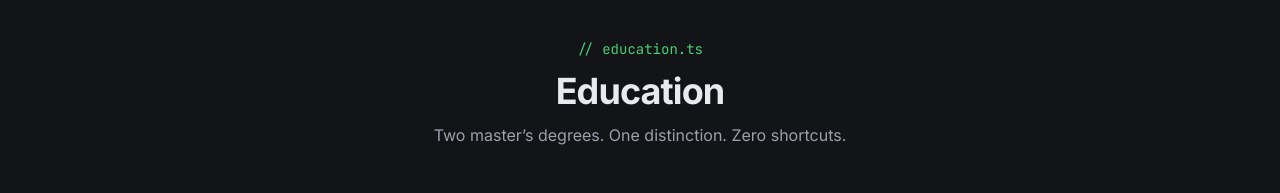
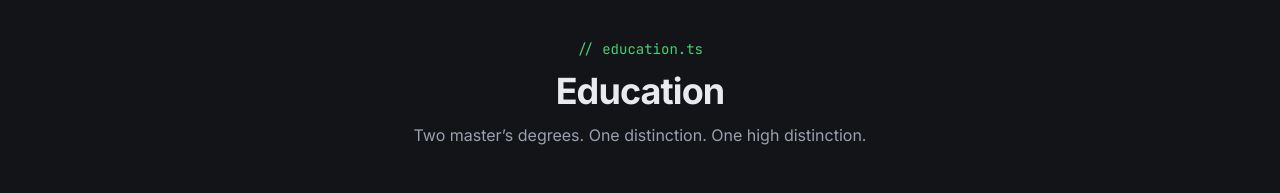
Before and after one commit to zhifeimi/zhifeimi.github.io, a React (Vite) app: page / in a window 1280 px wide. Shown: the part 6140-6333 px from the top of the page. Built offline with nearby package versions, Linux system fonts and the light colour scheme.

Commit message:
i18n: education sub — one distinction, one high distinction (aligned ZH/JA)

```diff
--- a/src/i18n/en.ts
+++ b/src/i18n/en.ts
@@ -382,7 +382,7 @@ export const en = {
   education: {
     comment: '// education.ts',
     heading: 'Education',
-    sub: 'Two master’s degrees. One distinction. Zero shortcuts.',
+    sub: 'Two master’s degrees. One distinction. One high distinction.',
     items: [
       {
         degree: 'Master of Computer Science',
--- a/src/i18n/ja.ts
+++ b/src/i18n/ja.ts
@@ -382,7 +382,7 @@ export const ja: Messages = {
   education: {
     comment: '// education.ts',
     heading: '学歴',
-    sub: '修士号2つ。優等（Distinction）で卒業。近道なし。',
+    sub: '修士号2つ。Distinction 1つ。High Distinction 1つ。',
     items: [
       {
         degree: 'コンピュータサイエンス修士',
--- a/src/i18n/zh.ts
+++ b/src/i18n/zh.ts
@@ -382,7 +382,7 @@ export const zh: Messages = {
   education: {
     comment: '// education.ts',
     heading: '教育背景',
-    sub: '两个硕士学位，一次 Distinction 优秀毕业，没有捷径。',
+    sub: '两个硕士学位，一个 Distinction，一个 High Distinction。',
     items: [
       {
         degree: '计算机科学硕士',
```
